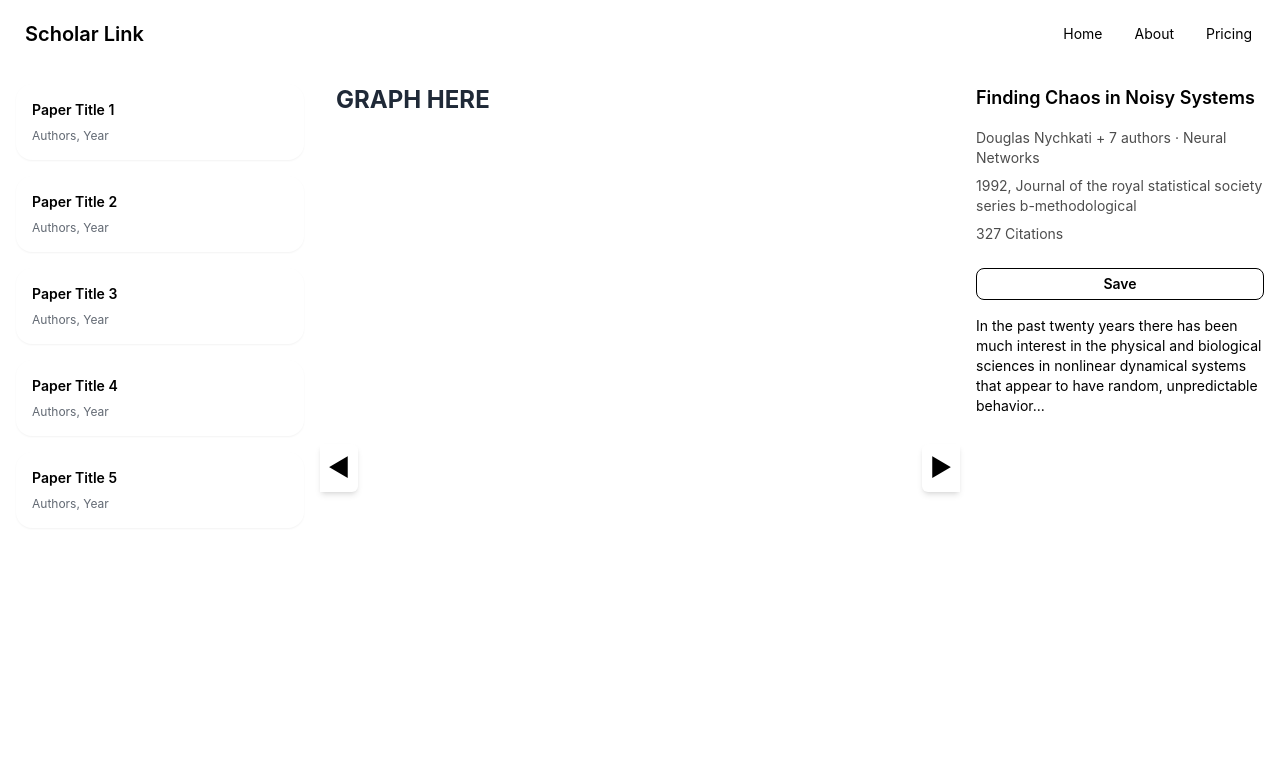
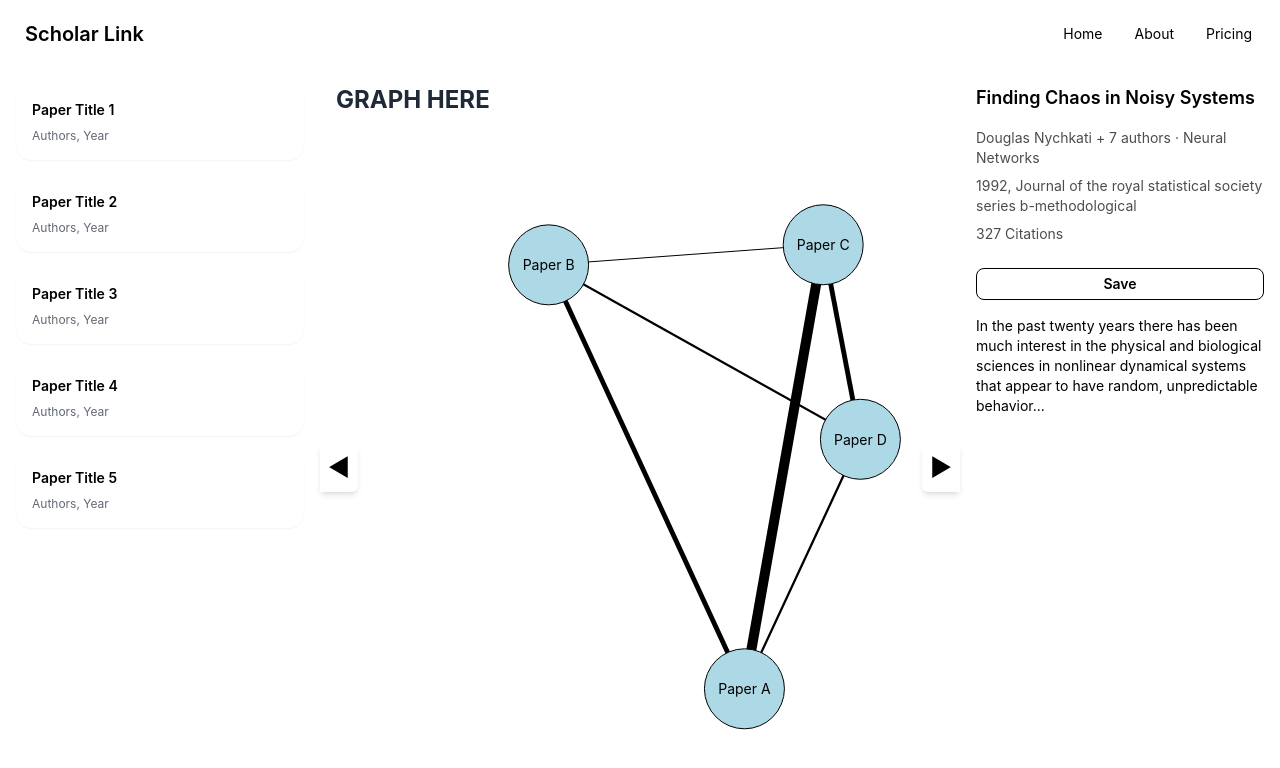
Before and after one commit to supreme-gg-gg/scholar-link, a React (Create React App) app in the folder frontend/: page /graph in a window 1280 px wide. Shown: the top 768 px of the page. Built offline with nearby package versions, Linux system fonts and the light colour scheme; a web font is replaced by a local one.

Commit message:
frontned grah added

```diff
--- a/frontend/src/components/graph.js
+++ b/frontend/src/components/graph.js
@@ -0,0 +1,184 @@
+import React, { useState, useEffect, useRef } from 'react';
+
+const Graph = () => {
+  const [nodes, setNodes] = useState([]);
+  const [edges, setEdges] = useState([]);
+  const [transform, setTransform] = useState({ x: 0, y: 0, scale: 1 });
+  const [hoveredNode, setHoveredNode] = useState(null);
+  const svgRef = useRef(null);
+
+  const data = {
+    "matrix": [
+      [-1, 1250.0, 2500.0, 5000.0],
+      [1250.0, -1, 1250.0, 2500.0],
+      [2500.0, 1250.0, -1, 625.0],
+      [5000.0, 2500.0, 625.0, -1]
+    ],
+    "paper_names": ["Paper A", "Paper D", "Paper B", "Paper C"]
+  };
+
+  useEffect(() => {
+    const width = 800;
+    const height = 600;
+    const nodeRadius = 40;
+
+    // Create nodes
+    const newNodes = data.paper_names.map((name, index) => ({
+      id: index,
+      name,
+      x: Math.random() * (width - 2 * nodeRadius) + nodeRadius,
+      y: Math.random() * (height - 2 * nodeRadius) + nodeRadius,
+    }));
+
+    // Create edges
+    const newEdges = [];
+    for (let i = 0; i < data.matrix.length; i++) {
+      for (let j = i + 1; j < data.matrix[i].length; j++) {
+        if (data.matrix[i][j] !== -1) {
+          newEdges.push({
+            source: i,
+            target: j,
+            strength: data.matrix[i][j],
+          });
+        }
+      }
+    }
+
+    setNodes(newNodes);
+    setEdges(newEdges);
+
+    // Apply force-directed layout
+    const simulation = () => {
+      const force = 0.1;
+      const minDistance = nodeRadius * 2;
+
+      newNodes.forEach((node, i) => {
+        newNodes.forEach((otherNode, j) => {
+          if (i !== j) {
+            const dx = node.x - otherNode.x;
+            const dy = node.y - otherNode.y;
+            const distance = Math.sqrt(dx * dx + dy * dy);
+
+            if (distance < minDistance) {
+              const angle = Math.atan2(dy, dx);
+              const moveDistance = (minDistance - distance) / 2;
+
+              node.x += Math.cos(angle) * moveDistance * force;
+              node.y += Math.sin(angle) * moveDistance * force;
+              otherNode.x -= Math.cos(angle) * moveDistance * force;
+              otherNode.y -= Math.sin(angle) * moveDistance * force;
+
+              // Keep nodes within bounds
+              node.x = Math.max(nodeRadius, Math.min(width - nodeRadius, node.x));
+              node.y = Math.max(nodeRadius, Math.min(height - nodeRadius, node.y));
+              otherNode.x = Math.max(nodeRadius, Math.min(width - nodeRadius, otherNode.x));
+              otherNode.y = Math.max(nodeRadius, Math.min(height - nodeRadius, otherNode.y));
+            }
+          }
+        });
+      });
+
+      setNodes([...newNodes]);
+    };
+
+    const interval = setInterval(simulation, 50);
+    return () => clearInterval(interval);
+  }, []);
+
+  const handleWheel = (e) => {
+    e.preventDefault();
+    const scaleFactor = e.deltaY > 0 ? 0.95 : 1.05; // Reduced zoom intensity
+    setTransform(prev => ({
+      ...prev,
+      scale: Math.max(0.1, Math.min(10, prev.scale * scaleFactor)), // Limit scale between 0.1 and 10
+    }));
+  };
+
+  const handleMouseDown = (e) => {
+    const startX = e.clientX;
+    const startY = e.clientY;
+    const startTransform = { ...transform };
+
+    const handleMouseMove = (e) => {
+      const dx = e.clientX - startX;
+      const dy = e.clientY - startY;
+      setTransform({
+        ...startTransform,
+        x: startTransform.x + dx / transform.scale,
+        y: startTransform.y + dy / transform.scale,
+      });
+    };
+
+    const handleMouseUp = () => {
+      document.removeEventListener('mousemove', handleMouseMove);
+      document.removeEventListener('mouseup', handleMouseUp);
+    };
+
+    document.addEventListener('mousemove', handleMouseMove);
+    document.addEventListener('mouseup', handleMouseUp);
+  };
+
+  // Function to calculate line thickness
+  const calculateLineThickness = (strength) => {
+    const minThickness = 1;
+    const maxThickness = 10;
+    const minStrength = Math.min(...edges.map(e => e.strength));
+    const maxStrength = Math.max(...edges.map(e => e.strength));
+
+    return minThickness + ((strength - minStrength) / (maxStrength - minStrength)) * (maxThickness - minThickness);
+  };
+
+  return (
+    <svg
+      ref={svgRef}
+      width="800"
+      height="600"
+      onWheel={handleWheel}
+      onMouseDown={handleMouseDown}
+      style={{ cursor: 'move' }}
+    >
+      <g transform={`translate(${transform.x},${transform.y}) scale(${transform.scale})`}>
+        {edges.map((edge, index) => (
+          <line
+            key={index}
+            x1={nodes[edge.source].x}
+            y1={nodes[edge.source].y}
+            x2={nodes[edge.target].x}
+            y2={nodes[edge.target].y}
+            stroke="black"
+            strokeWidth={calculateLineThickness(edge.strength)}
+          />
+        ))}
+        {nodes.map((node) => (
+          <g
+            key={node.id}
+            onMouseEnter={() => setHoveredNode(node.id)}
+            onMouseLeave={() => setHoveredNode(null)}
+          >
+            <circle
+              cx={node.x}
+              cy={node.y}
+              r="40"
+              fill={hoveredNode === node.id ? "lightcoral" : "lightblue"}
+              stroke="black"
+              strokeWidth={hoveredNode === node.id ? "3" : "1"}
+              transition="all 0.3s ease"
+            />
+            <text
+              x={node.x}
+              y={node.y}
+              textAnchor="middle"
+              dominantBaseline="central"
+              fontSize="14"
+              fontWeight={hoveredNode === node.id ? "bold" : "normal"}
+            >
+              {node.name}
+            </text>
+          </g>
+        ))}
+      </g>
+    </svg>
+  );
+};
+
+export default Graph;
--- a/frontend/src/components/graphPage.js
+++ b/frontend/src/components/graphPage.js
@@ -1,4 +1,5 @@
 import React, { useState } from 'react';
+import Graph from './graph';
 
 const GraphPage = () => {
   const [leftSidebarOpen, setLeftSidebarOpen] = useState(true);
@@ -34,6 +35,7 @@ const GraphPage = () => {
       {/* Main Content Area */}
       <div className="flex-grow p-4 overflow-auto">
         <h1 className="text-2xl font-bold mb-4">GRAPH HERE</h1>
+        <Graph />
       </div>
 
       {/* Right Sidebar and Toggle Button */}
```
